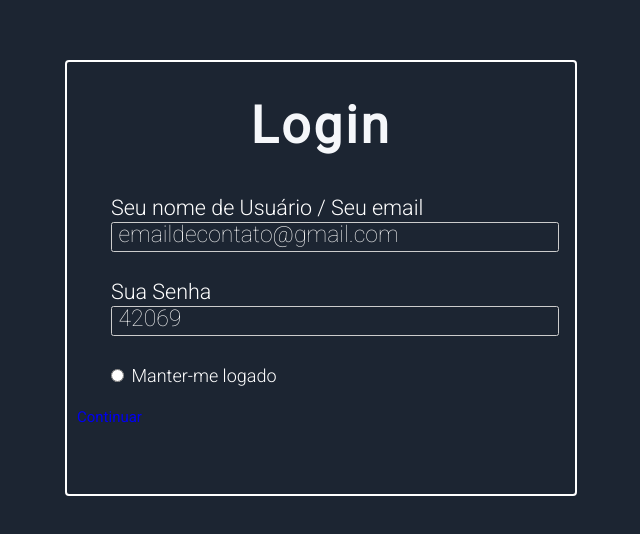
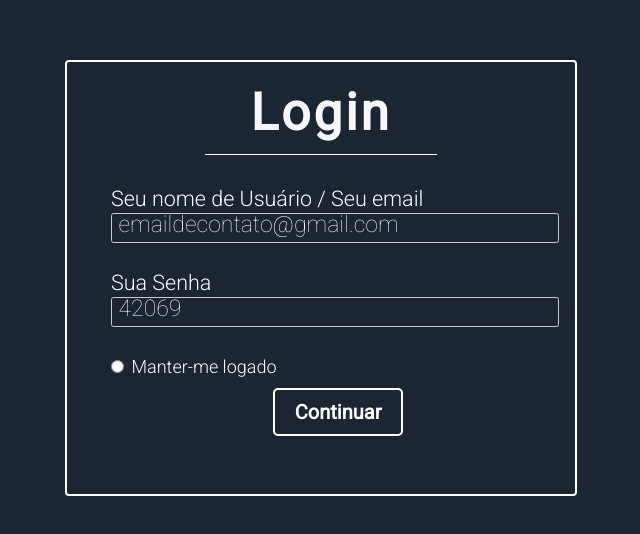
Before and after one commit to TinkerFluxHackathon/Tinker-Front, a Vue app: page /login in a window 1280 px wide. Shown: the part 122-656 px from the top of the page, without its empty margins (319-959 px from the left). Built offline with nearby package versions, Linux system fonts and the light colour scheme.

Commit message:
CHORE: Terminar css e adicionar funcionalidades em javascript

```diff
--- a/src/views/Login.vue
+++ b/src/views/Login.vue
@@ -9,7 +9,8 @@
     <section class="login-section">
         <form>
           <h1>Login</h1>
-            <div class="labels-inputs-login">
+            <div class="todo-conteudo-login">
+               <div class="labels-inputs-login">
                 <div class="nome-login">
                     <label for="email/name">Seu nome de Usuário / Seu email  </label> <br>
                 <input type="text" id="email" name="email/name" placeholder="emaildecontato@gmail.com" required class="input-preenchimento"> <br>
@@ -30,6 +31,8 @@
             </router-link>
 
             </nav>
+            </div>
+
 
         </form>
 
@@ -38,6 +41,22 @@
 </template>
 
 <style scoped>
+
+.home-link {
+    margin: 0 15.3vw;
+    font-weight: 900;
+    text-decoration: none;
+    padding: 10px 20px;
+    font-size: 20px;
+    color: #FFFFFF;
+    border-radius: 5px;
+    margin-top: 20px;
+    border: 2px solid #FFFFFF;
+}
+
+.todo-conteudo-login {
+    padding: 1.2vw 0;
+}
 
 .manter-logado {
     font-weight: 300;
@@ -98,7 +117,8 @@ section.login-section h1 {
     font-size: 4vw;
     font-weight: 600;
     color: #F5F7FA;
-    padding: 13px 0 ;
+    border-bottom: 1px solid #FFFFFF;
+     margin: 0 10vw 0 10vw;
 }
 
 
```
